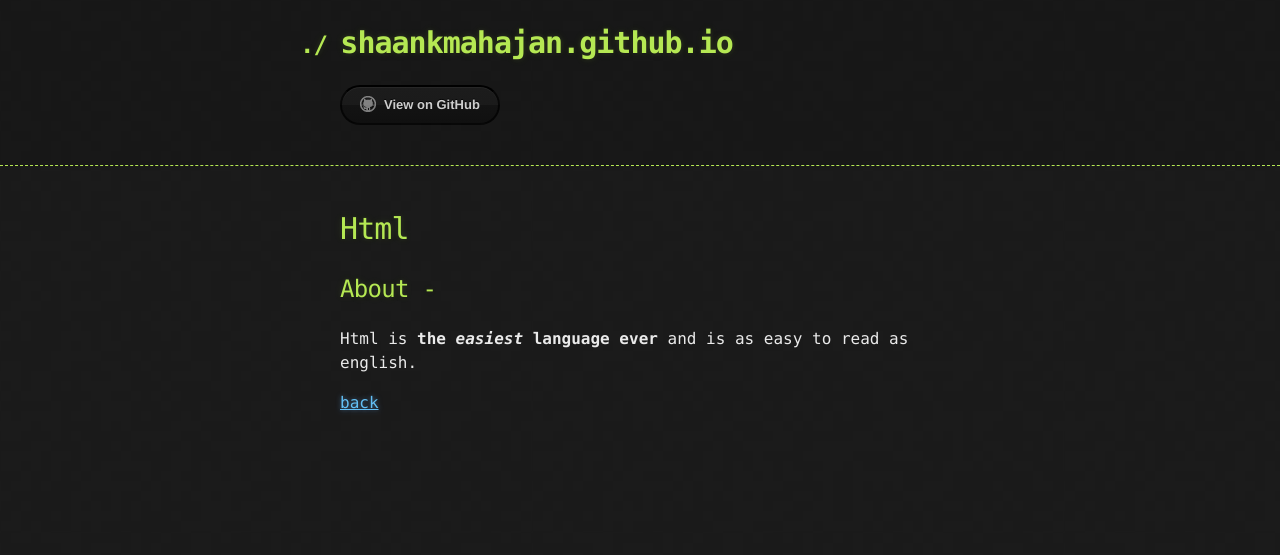
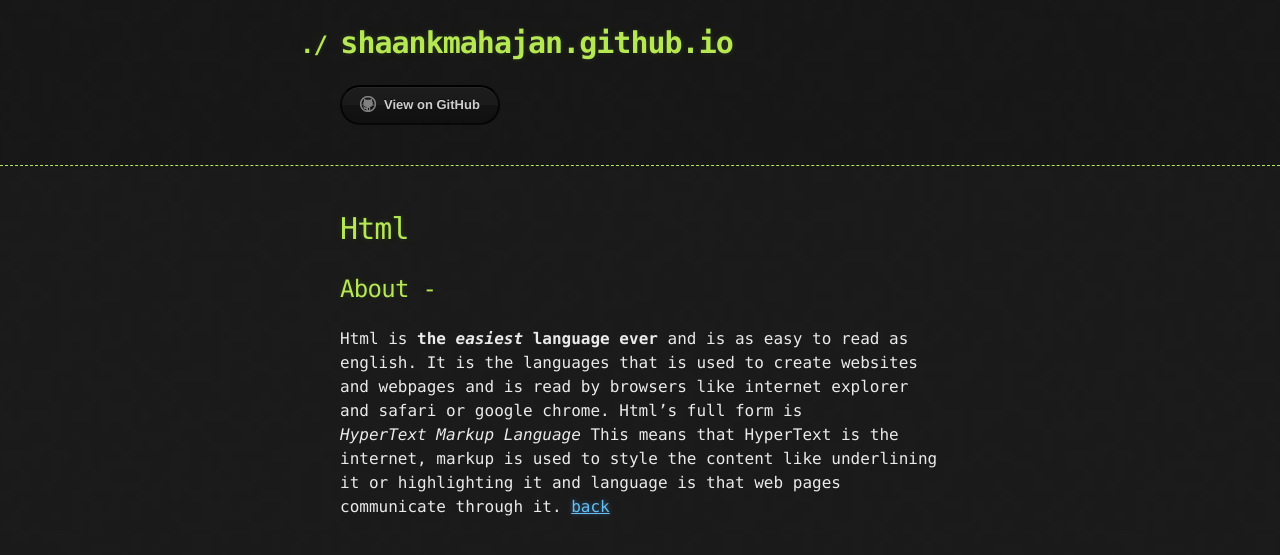
Before and after one commit to Pranked3/shaankmahajan.github.io, a Jekyll site: the page built from html-lessons.md, in a window 1280 px wide. Shown: the top 555 px of the page. Built offline with Jekyll 4.4.1, drawn with Linux system fonts in a browser that asks for light colours; the repository's description, which GitHub fills in, is left out; our own code applies the rules of GitHub Pages for plain Markdown files.

Commit message:
change33

```diff
--- a/html-lessons.md
+++ b/html-lessons.md
@@ -5,6 +5,8 @@ layout: default
 # Html
 
 ## [](#header-1)About -
-Html is **the _easiest_ language ever** and is as easy to read as english.
-
+Html is **the _easiest_ language ever** and is as easy to read as english. It is the languages that is used to create websites and webpages and is read by browsers like internet explorer and safari or google chrome. Html's full form is
+<br />
+_HyperText Markup Language_
+This means that HyperText is the internet, markup is used to style the content like underlining it or highlighting it and language is that web pages communicate through it.
 [back](./)
```
